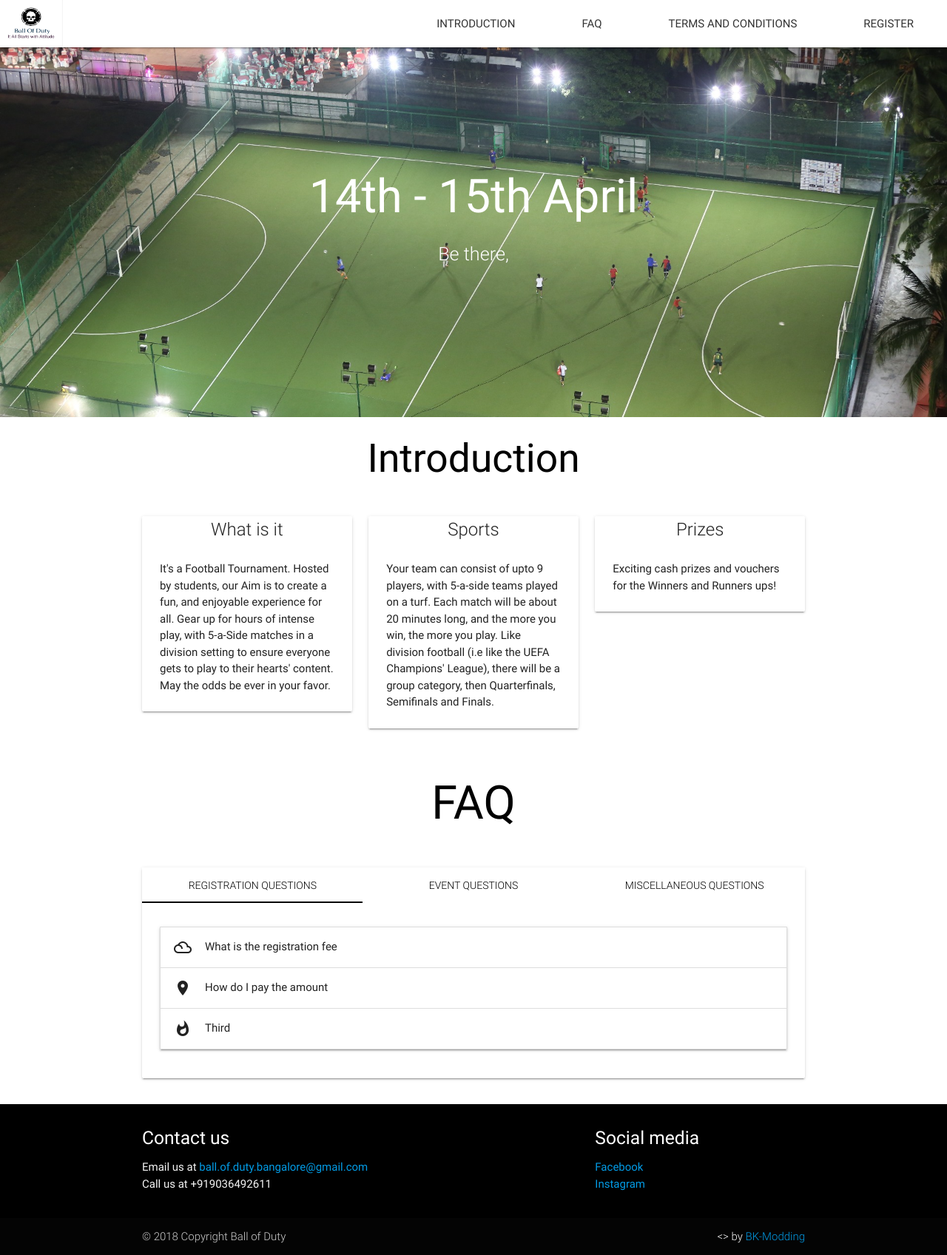
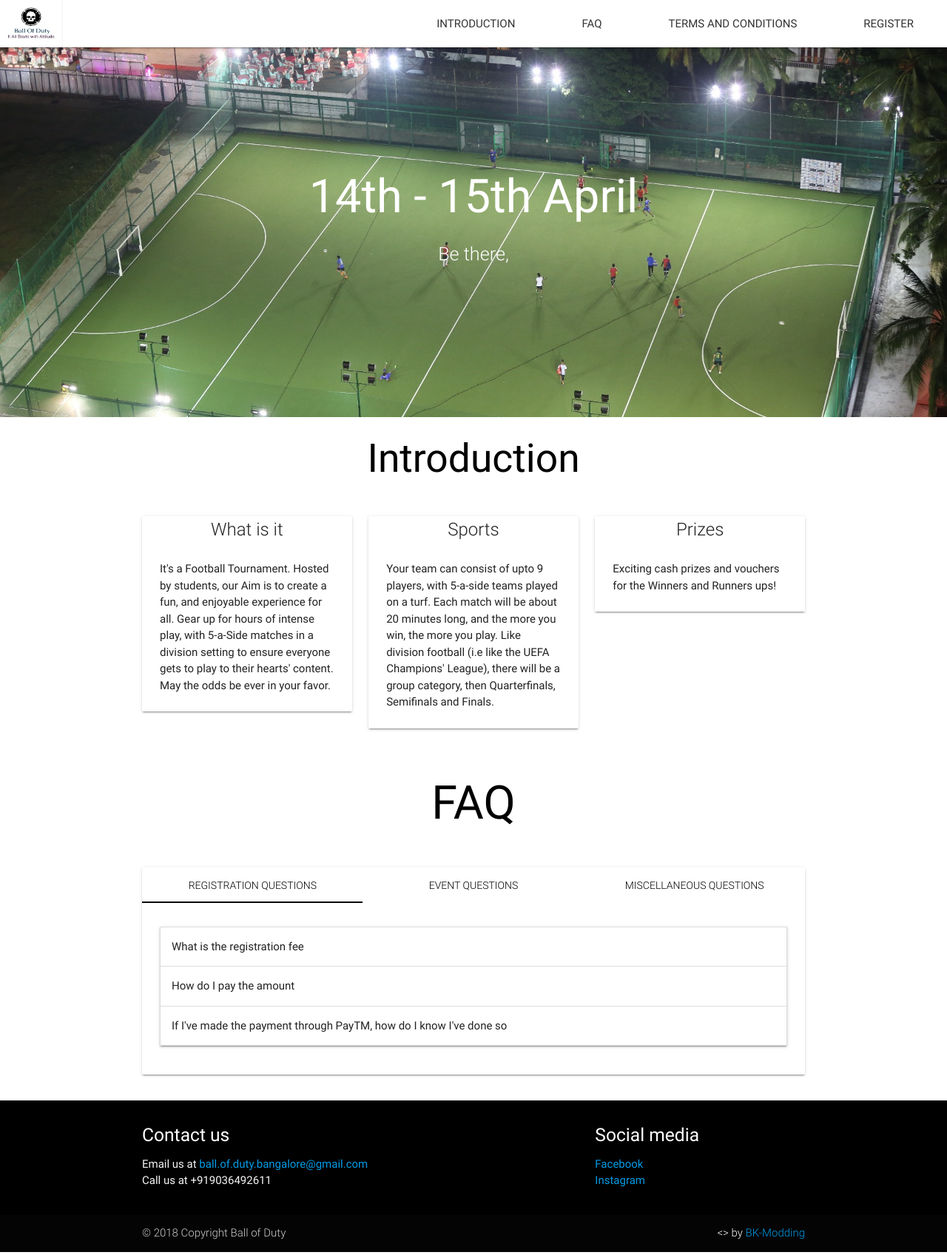
Before and after one commit to BK-Modding/Ball-of-Duty-Website, a Flask app: page / in a window 1280 px wide. Shown: the whole page at 74% size. Run offline with Flask 2, Linux system fonts and the light colour scheme; some libraries are stand-ins or nearby versions.

Commit message:
Mailer for payment confirmation complete

```diff
--- a/app.py
+++ b/app.py
@@ -151,6 +151,20 @@ def confirmteampayment():
                     cursor.execute(insertquery)
 
                     connection.commit()
+
+                    cursor.execute('''SELECT Email FROM registrations WHERE TeamName=%s''' % str(team))
+
+                    teamdata = cursor.fetchall()
+                    email = teamdata[0]['Email']
+
+                    msg = Message('A team has completed payment', sender = config.MAIL_USERNAME, recipients = [config.RECIPIENT_1, config.RECIPIENT_2, config.RECIPIENT_3, config.RECIPIENT_4, config.RECIPIENT_5])
+                    msg.body = "The team with the teamname {} has completed the payment successfully. Samaksh you better have the cash.".format(team)
+                    mail.send(msg)
+
+                    msg2 = Message('Payment confirmation for the Ball Of Duty event', sender = config.MAIL_USERNAME, recipients = [email])
+                    msg2.body = "Thank you for your payment for the Ball Of Duty event. This is to confirm that the payment has been completed successfully. We hope to see you there :)"
+                    mail.send(msg2)
+
                     return json.dumps({'success': 'true', 'message': 'Successfully updated!'})
 
 if __name__ == "__main__":
--- a/templates/index.html
+++ b/templates/index.html
@@ -72,16 +72,16 @@
             <div id="q1">
               <ul class="collapsible" data-collapsible="accordion">
                 <li>
-                  <div class="collapsible-header"><i class="material-icons">filter_drama</i>What is the registration fee</div>
+                  <div class="collapsible-header">What is the registration fee</div>
                   <div class="collapsible-body"><span>The registration fee for this event is &#8377;2800 per team</span></div>
                 </li>
                 <li>
-                  <div class="collapsible-header"><i class="material-icons">place</i>How do I pay the amount</div>
-                  <div class="collapsible-body"><span>Before making your payment, you need to have registered on our site. Once that's done, there are two ways to make the payment - one is by PayTM and the other is by cash. If you chose the appropriate payment method during the registration, instructions on how to make the transfer should have been displayed and additionally an email should have been sent to your registered email account with all the necessary details.</span></div>
+                  <div class="collapsible-header">How do I pay the amount</div>
+                  <div class="collapsible-body"><span>Before making your payment, you need to have registered on our site. Once that's done, there are two ways to make the payment - one is by PayTM and the other is by cash. If you chose the appropriate payment method during the registration, instructions on how to make the transfer should have been sent to the registered email account with all the other necessary details.</span></div>
                 </li>
                 <li>
-                  <div class="collapsible-header"><i class="material-icons">whatshot</i>Third</div>
-                  <div class="collapsible-body"><span>Lorem ipsum dolor sit amet.</span></div>
+                  <div class="collapsible-header">If I've made the payment through PayTM, how do I know I've done so</div>
+                  <div class="collapsible-body"><span>After you've made the payment through PayTM, one of our representative will update that you've done so and you should receive an email regarding the completion of your payment</span></div>
                 </li>
               </ul>
             </div>
```
